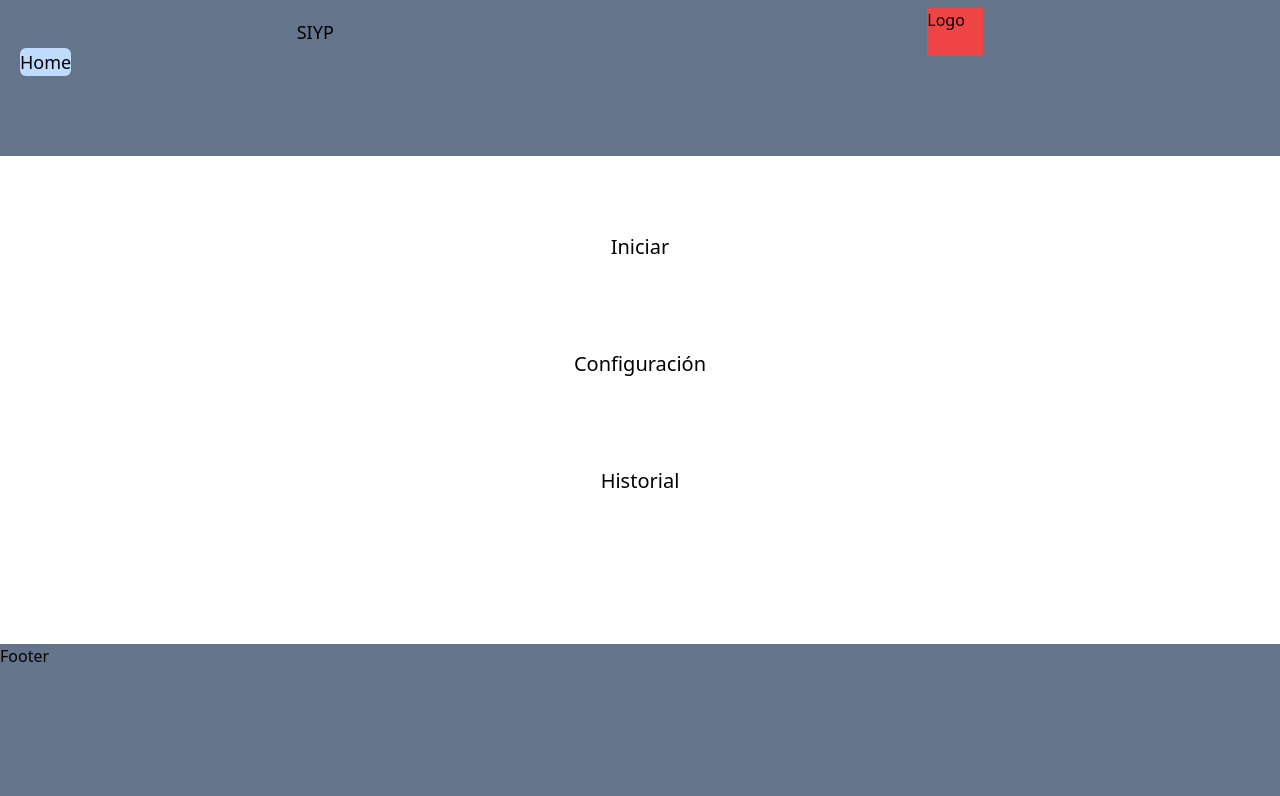
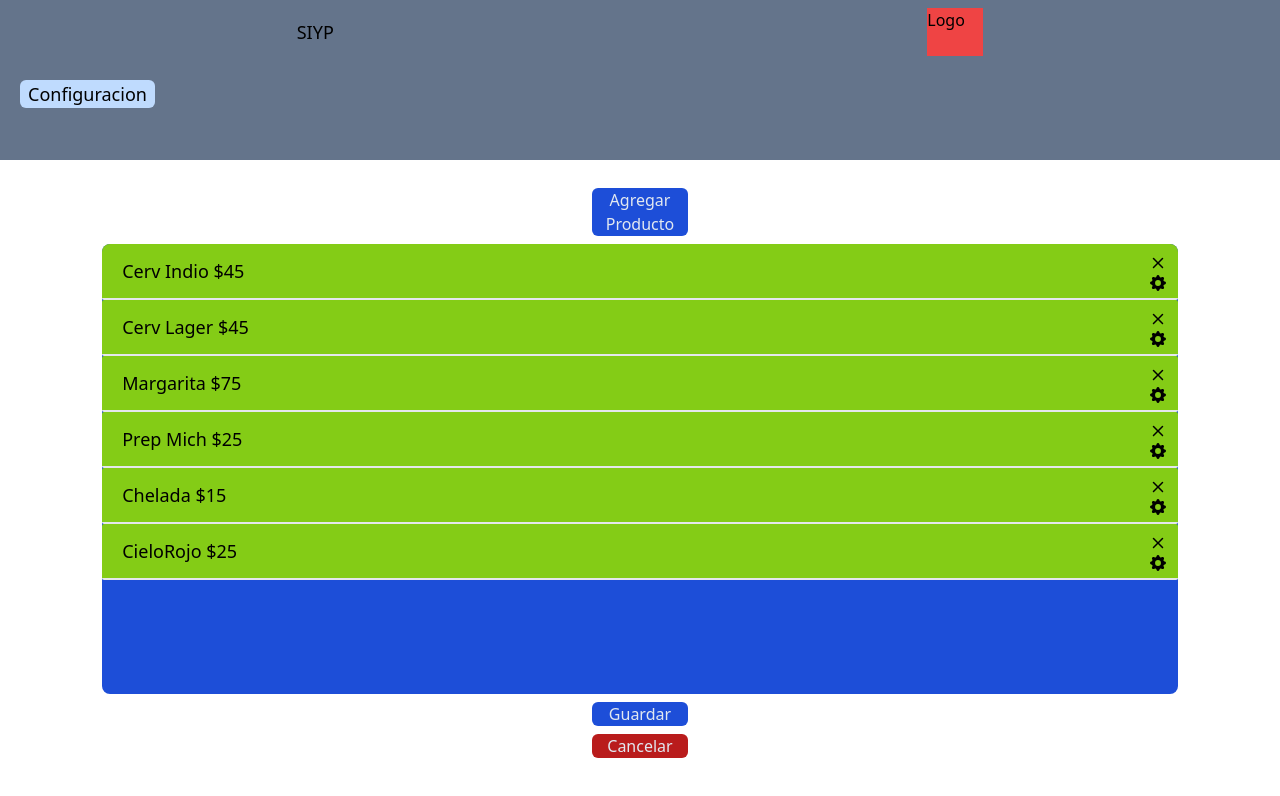
Before and after one commit to SasoHdz/sistemInYourPocketOnline, a React (Create React App) app: page / in a window 1280 px wide. Shown: the top 796 px of the page. Built offline with nearby package versions, Linux system fonts and the light colour scheme.

Commit message:
View Config ready

```diff
--- a/src/App.js
+++ b/src/App.js
@@ -1,11 +1,12 @@
 import React from "react";
 
 import { Home } from './Pages/Home';
+import { StartConfig } from './Pages/StartConfig';
 
 function App() {
   return (
     <main className="">
-      <Home/>
+      <StartConfig />
     </main>
   );
 }
--- a/src/Pages/Home/index.js
+++ b/src/Pages/Home/index.js
@@ -6,7 +6,7 @@ import { Footer } from '../../components/Footer';
 const Home = ({text}) => {
   return (
     <section className="w-full h-screen flex flex-col">
-        <Header title="Home"/>
+       <Header title="Home"/>
         <div className="w-11/12 h-3/5 mx-auto mt-5 flex flex-col">
           <p className="text-base text-justify">{text}</p>
           <div className="w-full h-3/4 mt-3 flex flex-col justify-around text-xl items-center">
--- /dev/null
+++ b/src/Pages/StartConfig/index.js
@@ -0,0 +1,34 @@
+import React from 'react'
+
+import { Header } from '../../components/Header';
+import { BtnPrimary } from '../../components/BtnPrimary';
+import { BtnSecondary } from '../../components/BtnSecondary';
+import { ProductItem } from '../../components/ProductItem';
+
+const StartConfig = () => {
+
+  const products =
+  [ {name:"Cerv Indio", price:"45"},{name:"Cerv Lager", price:"45"},{name:"Margarita", price:"75"},
+    {name:"Prep Mich", price:"25"},{name:"Chelada", price:"15"},{name:"CieloRojo", price:"25"}
+  ];
+
+  return (
+    <section className="w-full h-screen flex flex-col">
+        <Header title="Configuracion"/>
+        <div className="w-11/12 h-3/4 mt-5 mx-auto flex flex-col items-center">
+            <BtnPrimary text="Agregar Producto" />
+            <ul className="w-11/12 h-3/4 overflow-scroll mt-2 bg-blue-700 rounded-lg">
+                {
+                    products.map((product)=>{
+                        return <ProductItem key={product.name} name={product.name} price={product.price} />
+                    })
+                }
+            </ul>
+            <BtnPrimary text="Guardar" />
+            <BtnSecondary text="Cancelar"/>
+        </div>
+    </section>
+  )
+}
+
+export {StartConfig};
--- /dev/null
+++ b/src/components/BtnPrimary/index.js
@@ -0,0 +1,11 @@
+import React from 'react'
+
+const BtnPrimary = ({text}) => {
+  return (
+    <button className="w-24 h-auto mt-2 rounded-md bg-blue-700 text-slate-200 text-base font-medium">
+        {text}
+    </button>
+  )
+}
+
+export {BtnPrimary};
--- /dev/null
+++ b/src/components/BtnSecondary/index.js
@@ -0,0 +1,11 @@
+import React from 'react'
+
+const BtnSecondary = ({text}) => {
+  return (
+    <button className="w-24 h-auto mt-2 rounded-md bg-red-700 text-slate-200 text-base font-medium">
+        {text}
+    </button>
+    )
+}
+
+export {BtnSecondary};
--- a/src/components/Header/index.js
+++ b/src/components/Header/index.js
@@ -7,7 +7,7 @@ const Header = ({title}) => {
             <p className="text-lg font-medium">SIYP</p>
             <div className="w-14 h-12 bg-red-500">Logo</div>
         </div>
-        <div className="text-lg font-medium rounded-md bg-blue-200 absolute top-12 left-5 mx-auto">
+        <div className="text-lg font-medium rounded-md bg-blue-200 absolute top-20 left-5 px-2">
             {title}
         </div>
     </div>
--- /dev/null
+++ b/src/components/ProductItem/index.js
@@ -0,0 +1,18 @@
+import React from 'react'
+
+import { BsX } from "react-icons/bs";
+import { BsGearFill } from "react-icons/bs";
+
+const ProductItem = ({name,price}) => {
+  return (
+    <li className="w-full h-14 flex justify-between items-center pl-5 bg-lime-500 rounded-sm border-b-2 text-black-400">
+      <p className="text-lg font-medium">{name +"  "} ${price}</p>
+      <div className="w-10 h-full flex flex-col items-center justify-center">
+        <BsX className='text-2xl font-medium'/>
+        <BsGearFill className='text-md font-medium'/>
+      </div>
+    </li>
+  )
+}
+
+export {ProductItem}
```
